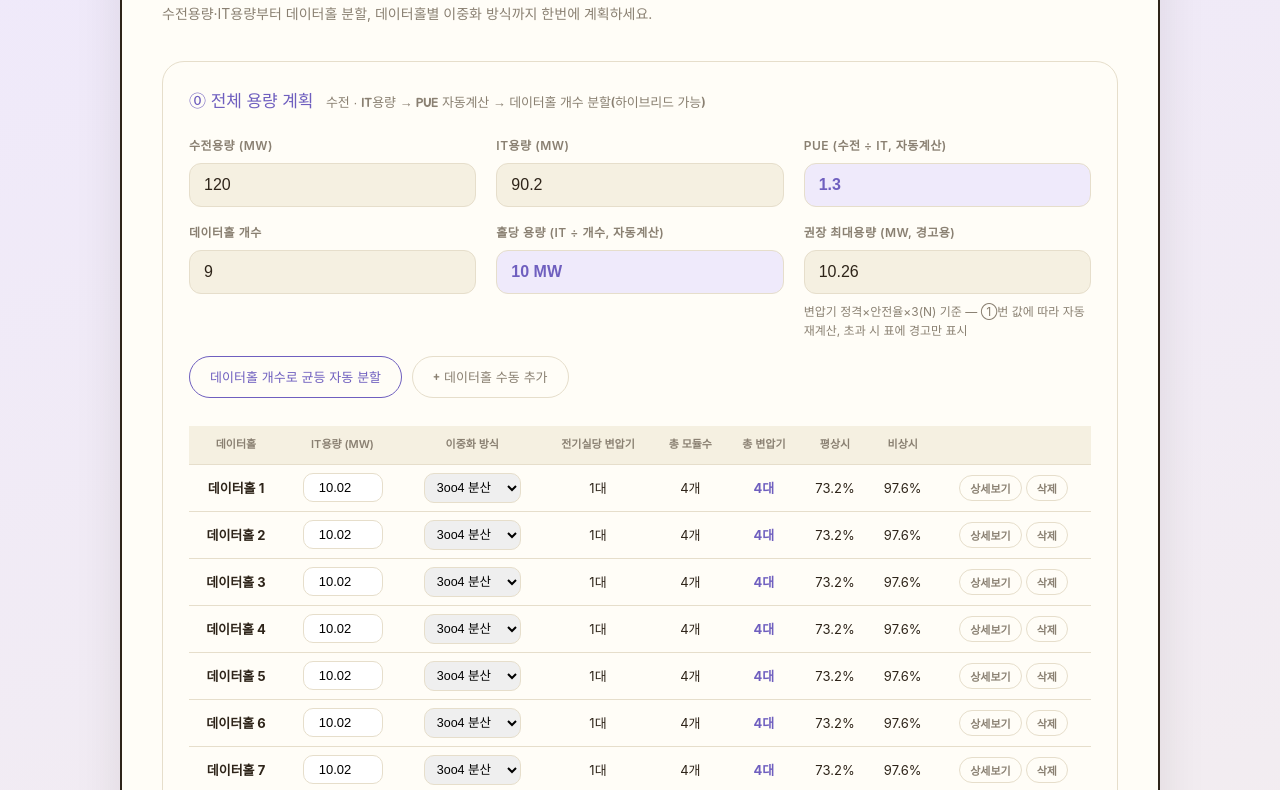
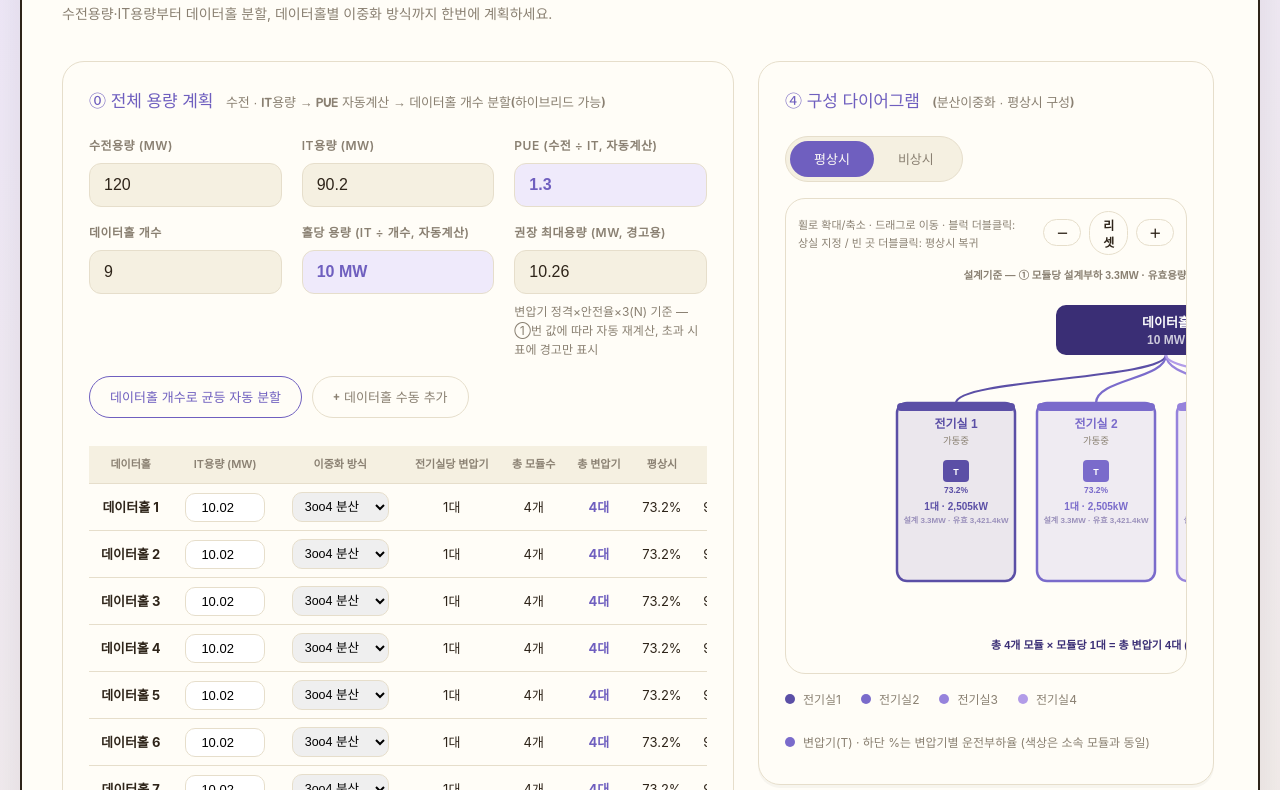
Before and after one commit to sangchuls/power_redundancy_calculator, a plain HTML site: page index.html in a window 1280 px wide. Shown: the part 137-927 px from the top of the page. Drawn offline with Linux system fonts and the light colour scheme; a web font is replaced by a local one.

Commit message:
Two-column desktop layout: inputs left, diagrams pinned right
Wrap the calculator/table cards in .left-col and both SVG diagrams in
a sticky .right-col so ④/⑤ stay visible while editing inputs above.
Falls back to the original single-column stack under 1100px.

Co-Authored-By: Claude Sonnet 5 <noreply@anthropic.com>

```diff
--- a/index.html
+++ b/index.html
@@ -14,6 +14,9 @@
 <div class="wrap">
   <h1>전력계통 이중화 방식별 변압기 대수 계산기</h1>
   <p class="subtitle">수전용량·IT용량부터 데이터홀 분할, 데이터홀별 이중화 방식까지 한번에 계획하세요.</p>
+
+  <div class="layout-grid">
+  <div class="left-col">
 
   <div class="card">
     <h2>⓪ 전체 용량 계획 <span class="desc">수전 · IT용량 → PUE 자동계산 → 데이터홀 개수 분할(하이브리드 가능)</span></h2>
@@ -203,6 +206,9 @@
     <div class="warn-box" id="warnBox"></div>
   </div>
 
+  </div>
+  <div class="right-col">
+
   <div class="card">
     <h2>④ 구성 다이어그램 <span class="desc" id="diagramDesc"></span></h2>
     <div class="mode-toggle">
@@ -270,6 +276,9 @@
     </p>
   </div>
 
+  </div>
+  </div>
+
   <div class="card">
     <h2>참고 예시 (정격 4,000kW · 안전율 0.75 기준)</h2>
     <table id="refTable">
--- a/style.css
+++ b/style.css
@@ -31,6 +31,41 @@
     border-radius: 32px;
     padding: 40px 40px 48px;
     box-shadow: 0 14px 0 rgba(46,36,25,0.05), 0 26px 48px rgba(46,36,25,0.10);
+  }
+  body:has(.layout-grid) .wrap { max-width: 1360px; }
+
+  /* Desktop: left = input/calc cards (scrolls normally), right = both diagrams
+     pinned in a sticky rail split top/bottom so they stay visible while you edit inputs. */
+  .layout-grid {
+    display: grid;
+    grid-template-columns: minmax(0, 1fr) minmax(380px, 460px);
+    gap: 24px;
+    align-items: start;
+  }
+  .left-col { min-width: 0; }
+  .right-col {
+    position: sticky;
+    top: 20px;
+    display: flex;
+    flex-direction: column;
+    gap: 20px;
+    max-height: calc(100vh - 40px);
+    overflow-y: auto;
+    padding-right: 4px;
+  }
+  .right-col .card { margin-bottom: 0; }
+
+  @media (max-width: 1100px) {
+    body:has(.layout-grid) .wrap { max-width: 1040px; }
+    .layout-grid { display: block; }
+    .right-col {
+      position: static;
+      max-height: none;
+      overflow: visible;
+      display: block;
+      padding-right: 0;
+    }
+    .right-col .card { margin-bottom: 20px; }
   }
 
   h1 {
```
